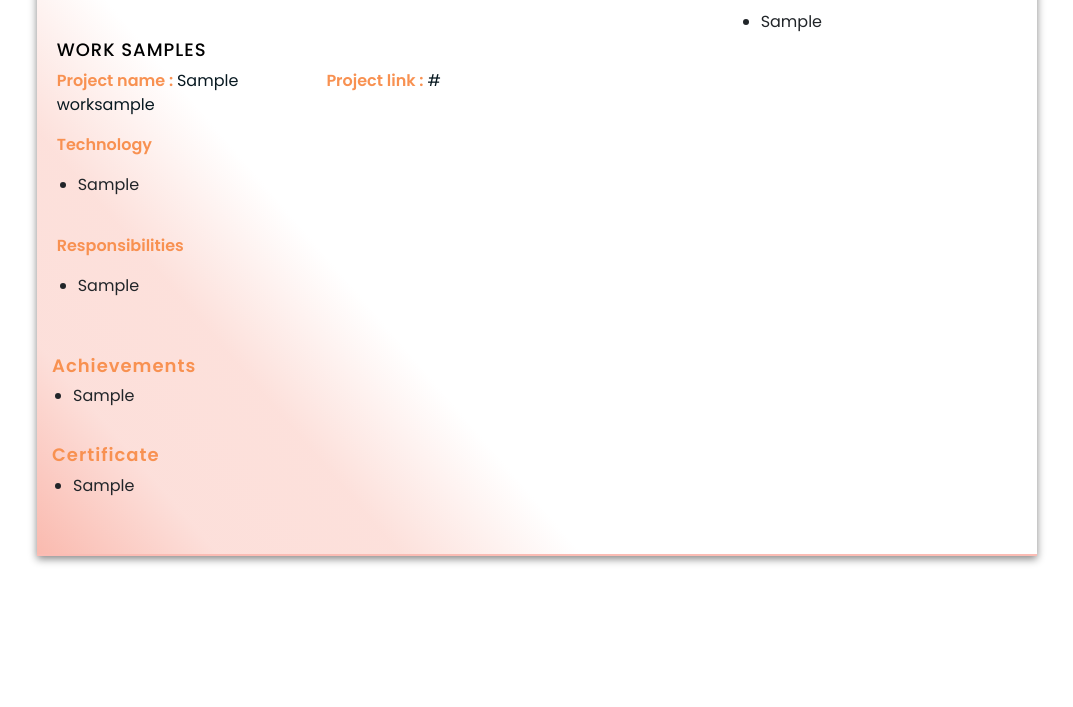
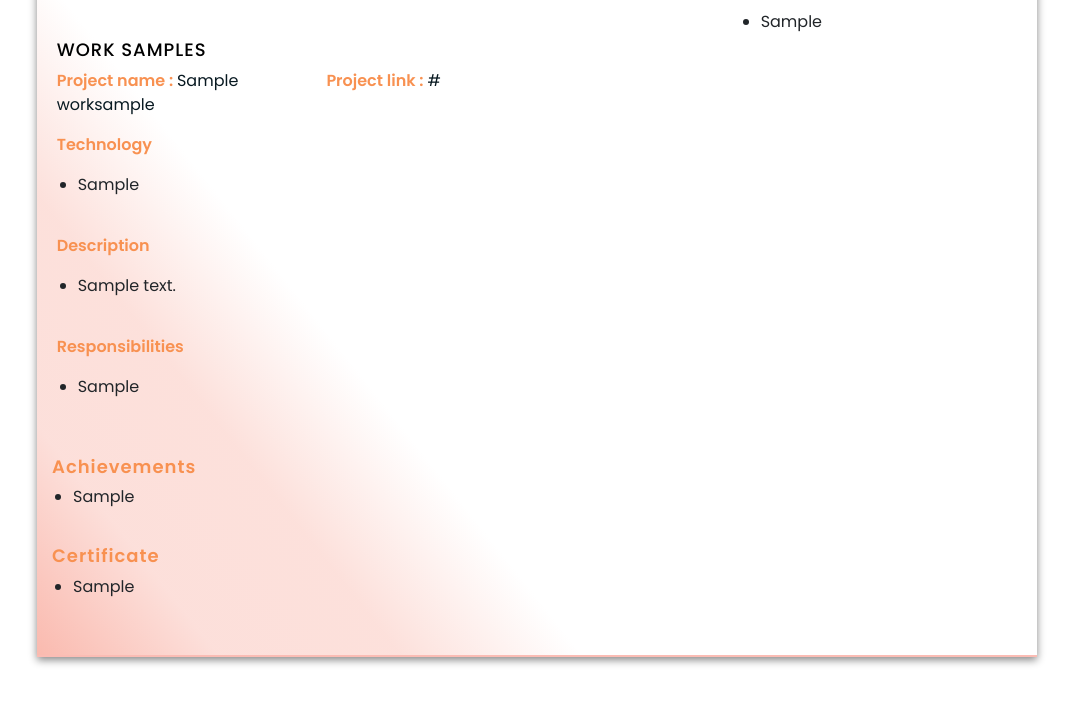
Before and after one commit to nisha-thoughtwin/resume-maker, a Django app: page /template_preview6/00000000-0000-0000-0000-000000000001 in a window 1280 px wide. Shown: the part 659-1366 px from the top of the page, without its empty margins (103-1176 px from the left). Before the commit the page ends 1223 px from the top, so only its background shows below. Run offline with Django 3.2, Linux system fonts and the light colour scheme; tables that the repository leaves empty hold one stand-in row (values such as "Sample post"); some libraries are stand-ins or nearby versions.

Commit message:
template preview6

```diff
--- a/templates/resume/template_previews6.html
+++ b/templates/resume/template_previews6.html
@@ -127,6 +127,18 @@
                                 <p><span>Technology</span></p>
                                 <ul class="ul_set">
                                     <li>{{ object.technology }}</li>
+
+                                </ul>
+                                {% endif %}
+
+                            </div>
+                            <div class="text">
+                                <!-- <h4>Senior UX Developer</h4> -->
+
+                                {% if object.description == '' %} {% else %}
+                                <p><span>Description</span></p>
+                                <ul class="ul_set">
+                                    <li>{{ object.description }}</li>
 
                                 </ul>
                                 {% endif %}
```
